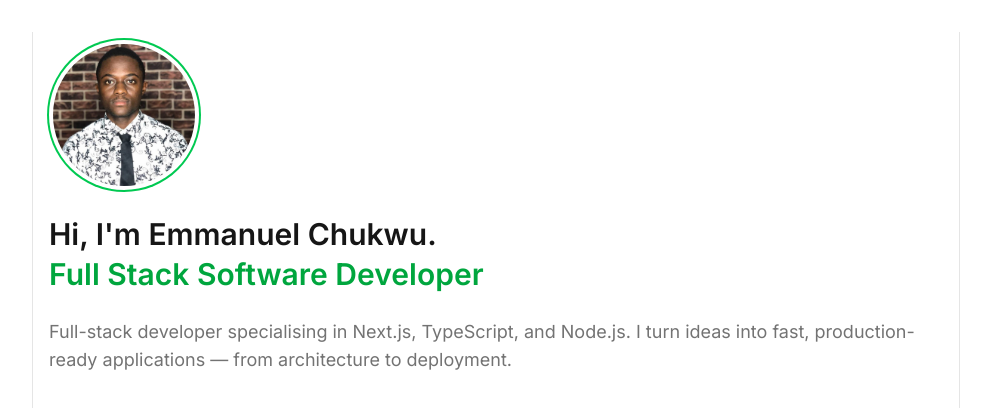
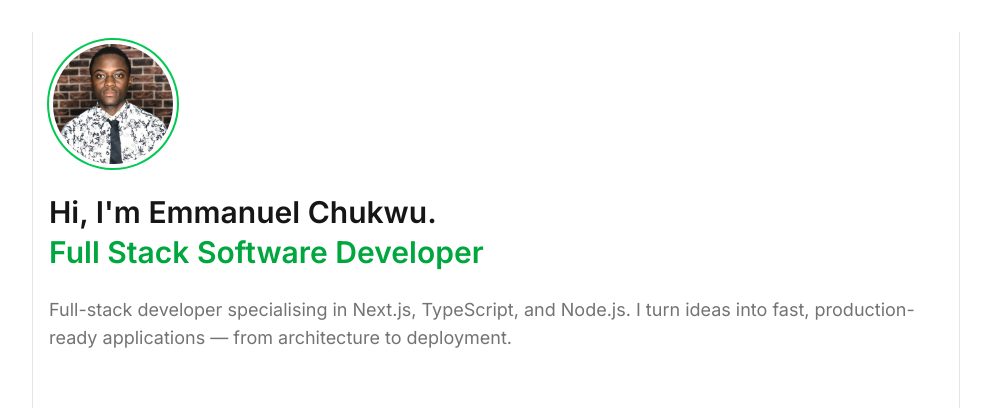
Before and after one commit to emdevbuilds/portfolio, a Next.js app: page / in a window 1280 px wide. Shown: the top 408 px of the page, without its empty margins (144-1135 px from the left). Built offline with nearby package versions, Linux system fonts and the light colour scheme.

Commit message:
added zoom-in to profile image

```diff
--- a/package.json
+++ b/package.json
@@ -9,6 +9,7 @@
     "lint": "eslint"
   },
   "dependencies": {
+    "@radix-ui/react-visually-hidden": "^1.2.4",
     "@vercel/analytics": "^2.0.1",
     "class-variance-authority": "^0.7.1",
     "clsx": "^2.1.1",
--- a/src/app/page.tsx
+++ b/src/app/page.tsx
@@ -2,20 +2,26 @@
 
 import Image from "next/image";
 import Typewriter from "typewriter-effect";
+import ZoomableImage from "@/components/ZoomableImage";
 
 export default function Home() {
   return (
     <main className="border-x border-grey-500 flex flex-col flex-1 font-sans dark:bg-black">
       <div className="flex flex-col items-center gap-6 px-4 py-2 text-center sm:items-start sm:text-left">
         <div className="">
-          <Image
+          <ZoomableImage
+            src="/emmanuel.jpg"
+            alt="Emmanuel Chukwu"
+            className="rounded-full ring-2 ring-green-500 p-1 w-32 h-32"
+          />
+          {/* <Image
             src="/emmanuel.jpg"
             alt="Emmanuel Chukwu"
             width={150}
             height={150}
             priority
             className="rounded-full ring-2 ring-green-500 p-1 cursor-zoom-in"
-          />
+          /> */}
         </div>
 
         <h1 className="text-3xl font-semibold leading-10 tracking-normal text-primary">
--- /dev/null
+++ b/src/components/ZoomableImage.tsx
@@ -0,0 +1,54 @@
+import Image from "next/image";
+import {
+  Dialog,
+  DialogContent,
+  DialogTrigger,
+  DialogTitle,
+  DialogDescription,
+} from "@/components/ui/dialog";
+import { VisuallyHidden } from "@radix-ui/react-visually-hidden";
+
+const ZoomableImage = ({
+  src,
+  alt,
+  className,
+}: {
+  src: string;
+  alt: string;
+  className?: string;
+}) => {
+  return (
+    <Dialog>
+      <DialogTrigger asChild>
+        {/* The thumbnail */}
+        <Image
+          src={src}
+          alt={alt}
+          width={200}
+          height={200}
+          className={`cursor-zoom-in transition-transform hover:scale-[1.02] ${className}`}
+        />
+      </DialogTrigger>
+      {/* The full-screen view */}
+      <DialogContent className="max-w-7xl border-0 bg-transparent p-0 shadow-none">
+        <DialogTitle>
+          <VisuallyHidden>Zoomed Profile Image</VisuallyHidden>
+        </DialogTitle>
+        <DialogDescription>
+          <VisuallyHidden>Zoomed Profile Image</VisuallyHidden>
+        </DialogDescription>
+        <div className="relative h-[80vh] w-full">
+          <Image
+            src="/emmanuel-chukwu-full.jpg"
+            alt={alt}
+            fill
+            className="object-contain"
+            quality={100}
+          />
+        </div>
+      </DialogContent>
+    </Dialog>
+  );
+};
+
+export default ZoomableImage;
```
Also changed, not shown: 1 other file (tests, documents, lock files or other folders).
